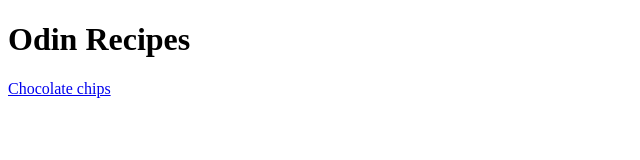
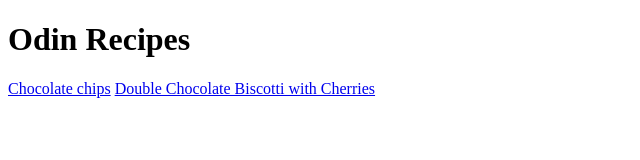
Before and after one commit to e-salad/odin-recipes, a plain HTML site: page index.html in a window 1280 px wide. Shown: the whole page, without its empty margins (0-640 px from the left). Drawn offline with Linux system fonts and the light colour scheme.

Commit message:
Link to cannolly recipe in index.html

```diff
--- a/index.html
+++ b/index.html
@@ -8,5 +8,6 @@
 <body>
     <h1>Odin Recipes</h1>
     <a href="recipes/chips.html">Chocolate chips</a>
+    <a href="cannolly.html">Double Chocolate Biscotti with Cherries</a>
 </body>
 </html>
```
